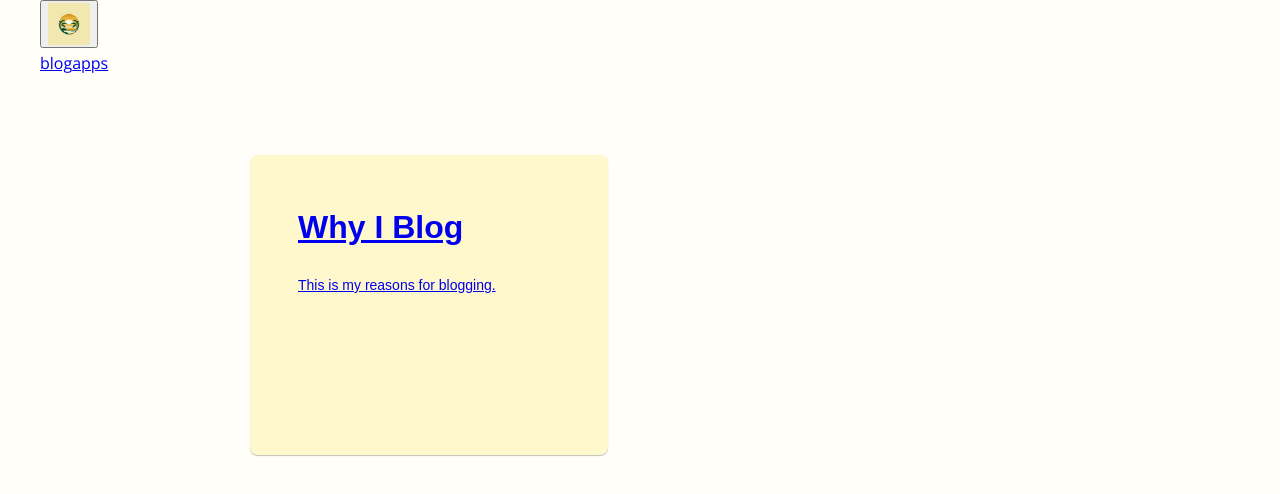
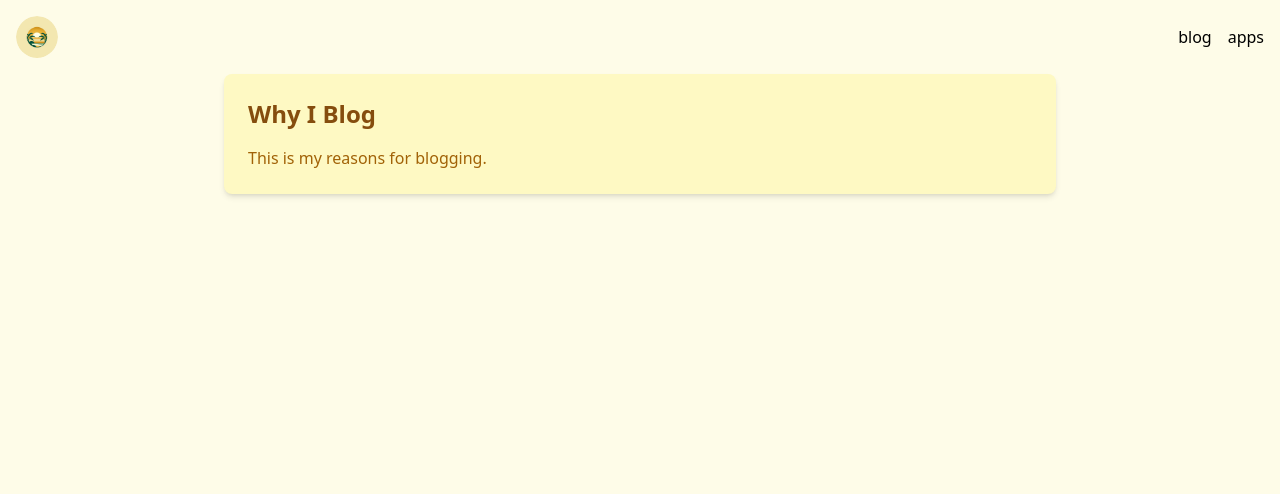
Before and after one commit to banana-boogie/bananaboogie.com, a Next.js app: page /blog in a window 1280 px wide. Shown: the top 494 px of the page. Built offline with nearby package versions, Linux system fonts and the light colour scheme; a web font is replaced by a local one.

Commit message:
Fix: funkiness with Header and app layout

```diff
--- /dev/null
+++ b/src/app/blog/layout.tsx
@@ -0,0 +1,15 @@
+import Header from "@/components/Header";
+import React from "react";
+
+export default function BlogLayout({
+  children
+}: {
+  children: React.ReactNode;
+}) {
+  return (
+    <div className="min-h-screen bg-yellow-50">
+      <Header />
+      {children}
+    </div>
+  );
+}
--- /dev/null
+++ b/src/app/blog/page.tsx
@@ -0,0 +1,51 @@
+import React from "react";
+import Link from "next/link";
+import { getSortedPostsData } from "@/lib/posts";
+
+type SubPost = {
+  id: string;
+  title: string;
+  snippet: string;
+};
+
+export default async function BlogPage() {
+  const allPostsData = await getSortedPostsData();
+  const mainPost = allPostsData[0];
+  const subPosts = allPostsData.slice(1);
+
+  return (
+    <div className="max-w-4xl mx-auto px-4 sm:px-6 lg:px-8">
+      <ul className="grid grid-cols-1 md:grid-cols-2 gap-8">
+        {mainPost && (
+          <li className="col-span-full bg-yellow-100 rounded-lg shadow-md p-6 mb-8 hover:shadow-lg transition-shadow duration-300">
+            <Link href={`/blog/${encodeURIComponent(mainPost.id)}`}>
+              <h2 className="text-2xl font-bold text-yellow-800 mb-4">
+                {mainPost.title}
+              </h2>
+              <p
+                className="text-yellow-700"
+                dangerouslySetInnerHTML={{ __html: mainPost.snippet }}
+              />
+            </Link>
+          </li>
+        )}
+        {subPosts.map(({ id, title, snippet }: SubPost) => (
+          <li
+            key={id}
+            className="bg-yellow-100 rounded-lg shadow-md p-4 hover:shadow-lg transition-shadow duration-300"
+          >
+            <Link href={`/blog/${encodeURIComponent(id)}`}>
+              <h3 className="text-xl font-semibold text-yellow-800 mb-2">
+                {title}
+              </h3>
+              <p
+                className="text-yellow-700"
+                dangerouslySetInnerHTML={{ __html: snippet }}
+              />
+            </Link>
+          </li>
+        ))}
+      </ul>
+    </div>
+  );
+}
--- a/src/app/layout.tsx
+++ b/src/app/layout.tsx
@@ -30,10 +30,7 @@ export default function RootLayout({
   return (
     <html lang="en" className={`${happyMonkey.variable} ${lilitaOne.variable}`}>
       <body>
-        <main className="min-h-screen bg-yellow-200">
-          <Header />
-          {children}
-        </main>
+        <main className="min-h-screen">{children}</main>
       </body>
     </html>
   );
--- a/src/app/page.tsx
+++ b/src/app/page.tsx
@@ -1,9 +1,11 @@
 import React from "react";
 import Image from "next/image";
+import Header from "@/components/Header";
 
 export default function Home() {
   return (
-    <div className="min-h-screen flex flex-col">
+    <div className="min-h-screen flex flex-col bg-yellow-100">
+      <Header />
       <main className="flex-grow flex flex-col justify-center items-center relative">
         <div className="absolute inset-0 flex items-center justify-center z-0">
           <Image
--- a/src/components/Header.tsx
+++ b/src/components/Header.tsx
@@ -6,7 +6,10 @@ const Header = () => {
   return (
     <header className="p-4 flex justify-between items-center">
       <div className="flex items-center">
-        <button className="text-sm bg-white bg-opacity-20 rounded-full overflow-hidden">
+        <Link
+          href="/"
+          className="text-sm bg-white bg-opacity-20 rounded-full overflow-hidden"
+        >
           <Image
             src="/images/tropical_circle.png"
             alt="home button"
@@ -14,7 +17,7 @@ const Header = () => {
             height={42}
             className="rounded-full"
           />
-        </button>
+        </Link>
       </div>
       <nav>
         <Link href="/blog" className="mr-4 hover:underline">
```
Also changed, not shown: src/pages/blog-old/[id].tsx (renamed from src/pages/blog/[id].tsx), src/pages/blog-old/index.tsx (renamed from src/pages/blog/index.tsx).
